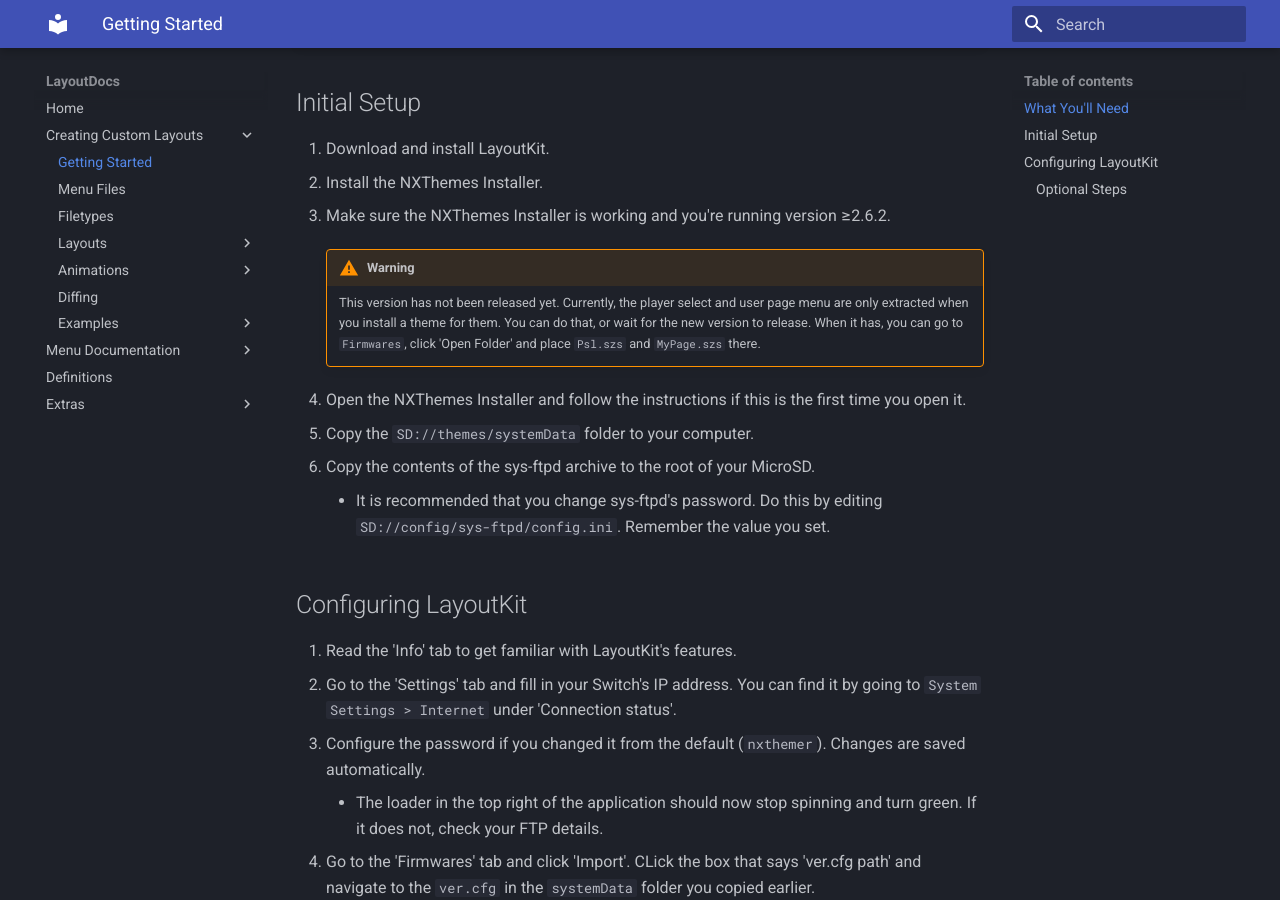
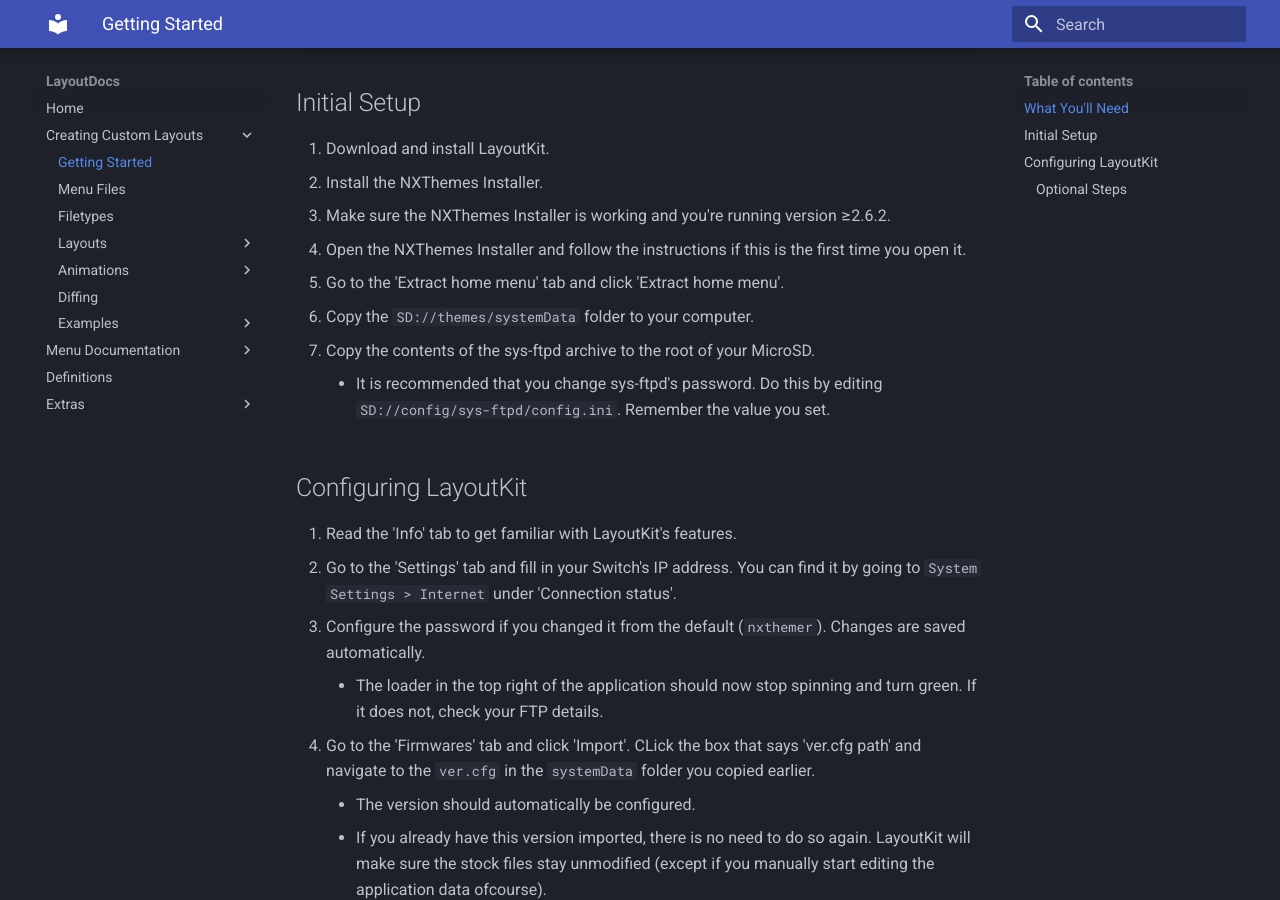
Before and after one commit to ThemezerNX/LayoutDocs, an MkDocs documentation site: the page built from docs/guide/index.md, in a window 1280 px wide and 900 px high, scrolled down 759 px. Built offline with MkDocs 1.6.1 and Material for MkDocs 9.7.7, drawn with Linux system fonts in a browser that asks for light colours.

Commit message:
Update for NXThemeInstaller v2.6.2

```diff
--- a/docs/guide/index.md
+++ b/docs/guide/index.md
@@ -23,14 +23,10 @@
 1. Download and install LayoutKit.
 2. Install the NXThemes Installer.
 3. Make sure the NXThemes Installer is working and you're running version ≥2.6.2.
-
-    <!-- prettier-ignore -->
-    !!! Warning
-        This version has not been released yet. Currently, the player select and user page menu are only extracted when you install a theme for them. You can do that, or wait for the new version to release. When it has, you can go to `Firmwares`, click 'Open Folder' and place `Psl.szs` and `MyPage.szs` there.
-
 4. Open the NXThemes Installer and follow the instructions if this is the first time you open it.
-5. Copy the `SD://themes/systemData` folder to your computer.
-6. Copy the contents of the sys-ftpd archive to the root of your MicroSD.
+5. Go to the 'Extract home menu' tab and click 'Extract home menu'.
+6. Copy the `SD://themes/systemData` folder to your computer.
+7. Copy the contents of the sys-ftpd archive to the root of your MicroSD.
     - It is recommended that you change sys-ftpd's password. Do this by editing `SD://config/sys-ftpd/config.ini`. Remember the value you set.
 
 ## Configuring LayoutKit
```
Also changed, not shown: docs/index.md (+1 -1 lines).
